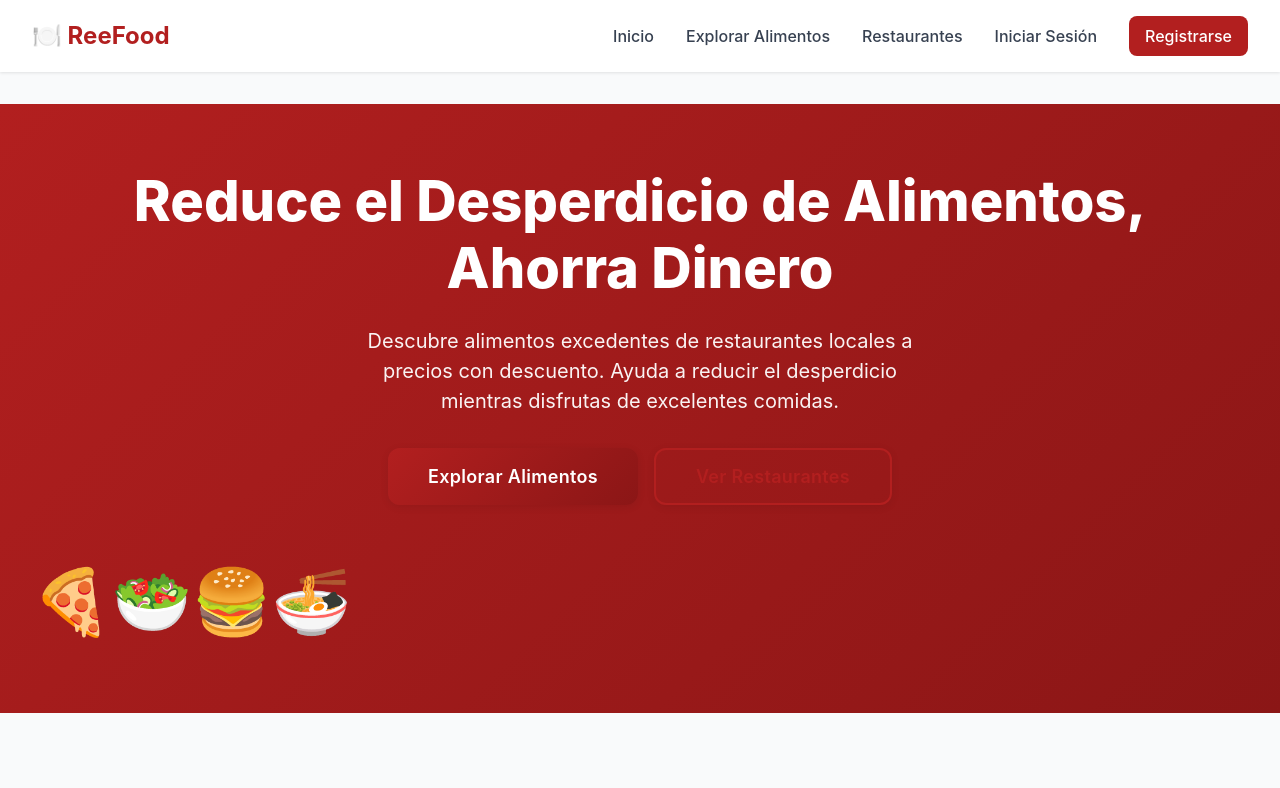
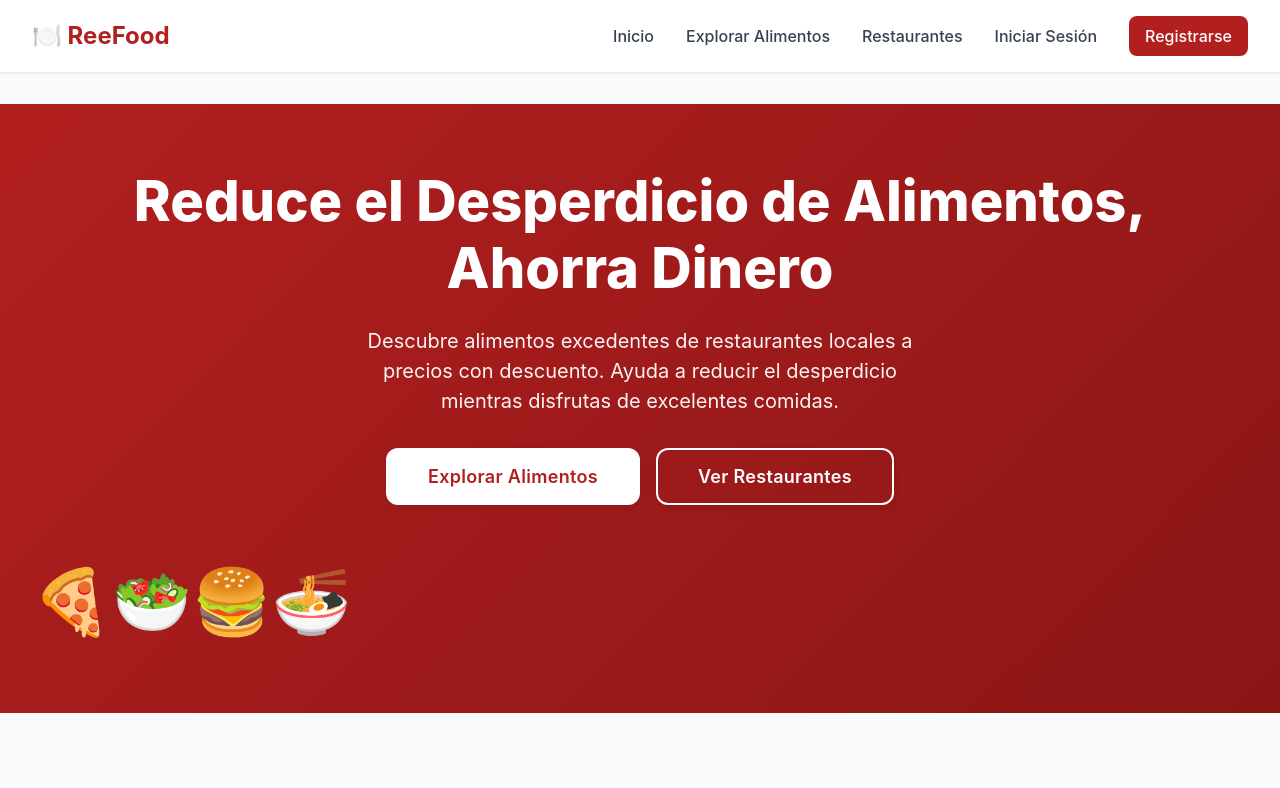
Before and after one commit to branch-main/refood-frontend, a React (Vite) app: page / in a window 1280 px wide. Shown: the top 788 px of the page. Built offline with nearby package versions, Linux system fonts and the light colour scheme; no server answers.

Commit message:
fix button

```diff
--- a/src/pages/HomePage.css
+++ b/src/pages/HomePage.css
@@ -34,6 +34,29 @@
   display: flex;
   gap: 1rem;
   justify-content: center;
+}
+
+.hero-buttons .btn-primary {
+  background: white;
+  color: #B21F1F;
+  border: 2px solid white;
+}
+
+.hero-buttons .btn-primary:hover:not(:disabled) {
+  background: rgba(255, 255, 255, 0.9);
+  transform: translateY(-2px);
+}
+
+.hero-buttons .btn-outline {
+  background: transparent;
+  color: white;
+  border: 2px solid white;
+}
+
+.hero-buttons .btn-outline:hover:not(:disabled) {
+  background: rgba(255, 255, 255, 0.1);
+  color: white;
+  border-color: white;
 }
 
 .hero-image {
```
